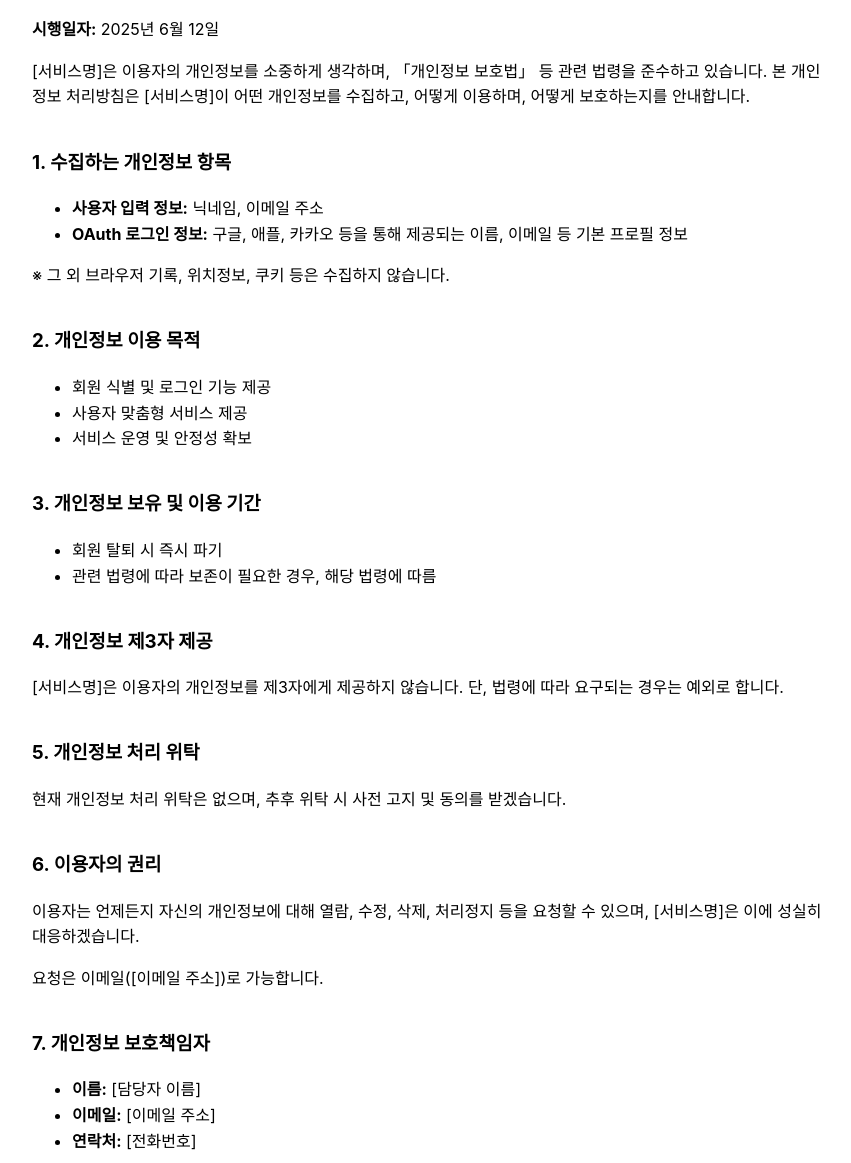
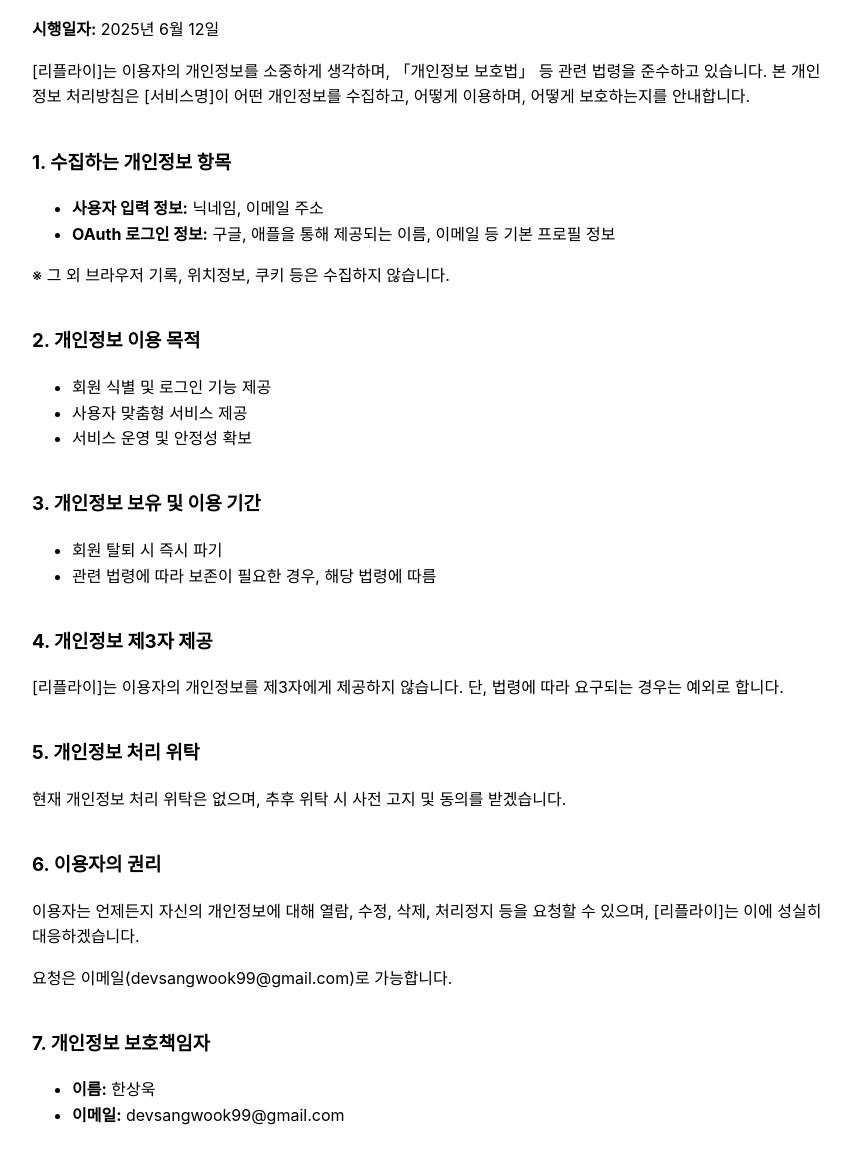
Before and after one commit to SangWook16074/refly-privacy, a plain HTML site: page privacy.html in a window 1280 px wide. Shown: the part 89-1252 px from the top of the page, without its empty margins (208-1059 px from the left). Drawn offline with Linux system fonts and the light colour scheme.

Commit message:
개인정보 처리방침 수정

```diff
--- a/privacy.html
+++ b/privacy.html
@@ -26,13 +26,13 @@
     <h2>개인정보 처리방침</h2>
     <p><strong>시행일자:</strong> 2025년 6월 12일</p>
 
-    <p>[서비스명]은 이용자의 개인정보를 소중하게 생각하며, 「개인정보 보호법」 등 관련 법령을 준수하고 있습니다. 본 개인정보 처리방침은 [서비스명]이 어떤 개인정보를 수집하고, 어떻게 이용하며, 어떻게
+    <p>[리플라이]는 이용자의 개인정보를 소중하게 생각하며, 「개인정보 보호법」 등 관련 법령을 준수하고 있습니다. 본 개인정보 처리방침은 [서비스명]이 어떤 개인정보를 수집하고, 어떻게 이용하며, 어떻게
         보호하는지를 안내합니다.</p>
 
     <h3>1. 수집하는 개인정보 항목</h3>
     <ul>
         <li><strong>사용자 입력 정보:</strong> 닉네임, 이메일 주소</li>
-        <li><strong>OAuth 로그인 정보:</strong> 구글, 애플, 카카오 등을 통해 제공되는 이름, 이메일 등 기본 프로필 정보</li>
+        <li><strong>OAuth 로그인 정보:</strong> 구글, 애플을 통해 제공되는 이름, 이메일 등 기본 프로필 정보</li>
     </ul>
     <p>※ 그 외 브라우저 기록, 위치정보, 쿠키 등은 수집하지 않습니다.</p>
 
@@ -50,20 +50,19 @@
     </ul>
 
     <h3>4. 개인정보 제3자 제공</h3>
-    <p>[서비스명]은 이용자의 개인정보를 제3자에게 제공하지 않습니다. 단, 법령에 따라 요구되는 경우는 예외로 합니다.</p>
+    <p>[리플라이]는 이용자의 개인정보를 제3자에게 제공하지 않습니다. 단, 법령에 따라 요구되는 경우는 예외로 합니다.</p>
 
     <h3>5. 개인정보 처리 위탁</h3>
     <p>현재 개인정보 처리 위탁은 없으며, 추후 위탁 시 사전 고지 및 동의를 받겠습니다.</p>
 
     <h3>6. 이용자의 권리</h3>
-    <p>이용자는 언제든지 자신의 개인정보에 대해 열람, 수정, 삭제, 처리정지 등을 요청할 수 있으며, [서비스명]은 이에 성실히 대응하겠습니다.</p>
-    <p>요청은 이메일([이메일 주소])로 가능합니다.</p>
+    <p>이용자는 언제든지 자신의 개인정보에 대해 열람, 수정, 삭제, 처리정지 등을 요청할 수 있으며, [리플라이]는 이에 성실히 대응하겠습니다.</p>
+    <p>요청은 이메일(devsangwook99@gmail.com)로 가능합니다.</p>
 
     <h3>7. 개인정보 보호책임자</h3>
     <ul>
-        <li><strong>이름:</strong> [담당자 이름]</li>
-        <li><strong>이메일:</strong> [이메일 주소]</li>
-        <li><strong>연락처:</strong> [전화번호]</li>
+        <li><strong>이름:</strong> 한상욱</li>
+        <li><strong>이메일:</strong> devsangwook99@gmail.com</li>
     </ul>
 
     <h3>8. 고지의 의무</h3>
```
